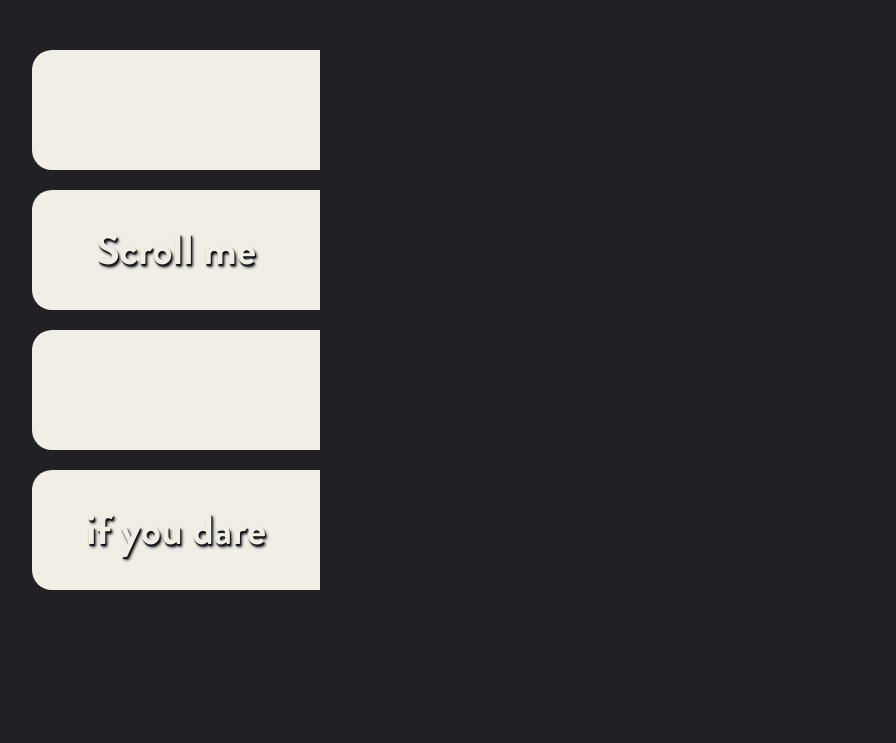
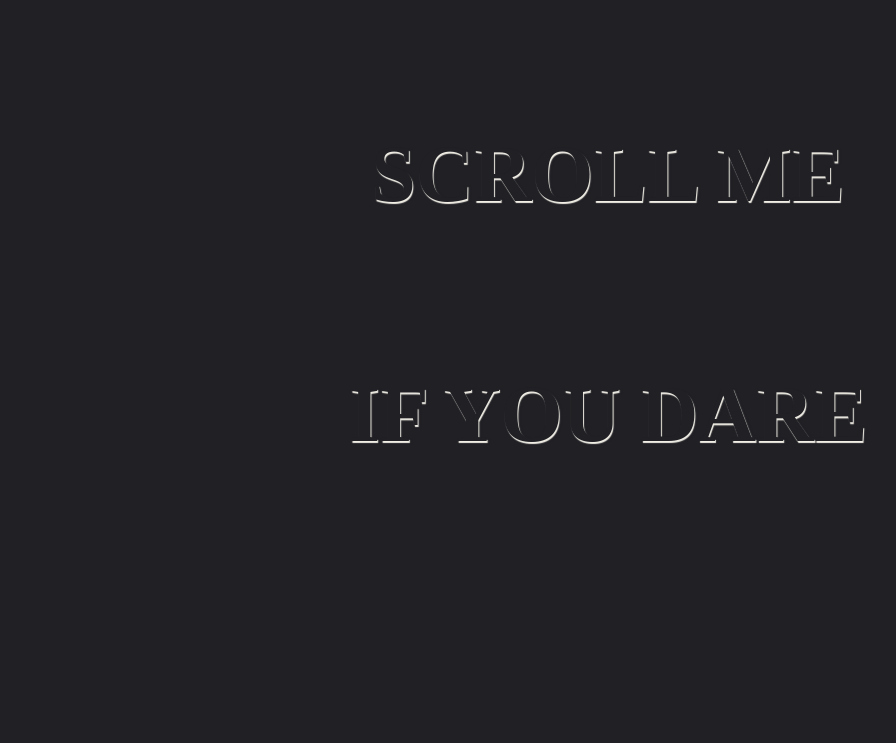
Before and after one commit to JuliaTiunova/HWlinks, a plain HTML site: page index.html in a window 1280 px wide. Shown: the top 743 px of the page, without its empty margins (32-928 px from the left). Drawn offline with Linux system fonts and the light colour scheme; files whose address does not match are found by name.

Commit message:
ribbons perfected, main title added

```diff
--- a/index.html
+++ b/index.html
@@ -10,16 +10,21 @@
     <title>Epic list</title>
   </head>
   <body>
+    <header class="header">
+      <h1 class="header__title">
+        Scroll me <br />
+        if you dare
+      </h1>
+    </header>
     <main>
       <div class="h z-11 horizontal h-1 r-1"></div>
       <div class="h z-9 horizontal h-2 r-2">
-        <h1 class="title">Scroll me</h1>
+        <h1 class="main__title">Have</h1>
       </div>
       <div class="h z-11 horizontal h-3 r-3"></div>
       <div class="h z-9 horizontal h-4 r-4">
-        <h1 class="title">if you dare</h1>
+        <h1 class="main__title">fun</h1>
       </div>
-      <br /><br /><br /><br /><br /><br /><br /><br /><br />
       <div class="h z-9 horizontal1 h-1-1 r-1">
         <a href="https://juliatiunova.github.io/resume/" target="_blank"
           >HOMEWORK 3</a
--- a/style/style.css
+++ b/style/style.css
@@ -9,6 +9,20 @@
 body {
   background-color: #212025;
 }
+.header {
+  text-align: center;
+}
+.header__title {
+  font-size: 5em;
+  text-transform: uppercase;
+  line-height: 3em;
+  color: #212025;
+  text-shadow: 1px 2px 1px #f0eee5, 2px 2px 2px #212025;
+}
+.header__title:hover {
+  color: #f0eee5;
+  text-shadow: 1px 2px 1px #141316, 2px 3px 3px #c8c8c9;
+}
 main {
   width: 90%;
   margin: 0 auto;
@@ -16,12 +30,12 @@ main {
   text-align: center;
   font-family: "Brandon", sans-serif;
 }
-.title {
+.main__title {
   font-size: 2.7em;
   color: #f0eee5;
   text-shadow: 1px 2px 1px #141316, 2px 3px 3px #212025;
 }
-.title:hover {
+.main__title:hover {
   color: #434349;
   text-shadow: 1px 2px 1px #f0eee5, 2px 2px 2px #212025;
 }
@@ -35,6 +49,9 @@ main {
   width: 25%;
   margin-bottom: 25px;
   background-color: #f0eee5;
+}
+.h-1 {
+  margin-top: 1000px;
 }
 .horizontal {
   border-radius: 20px 0 0 20px;
@@ -68,6 +85,7 @@ main {
   top: 470px;
 }
 .ribbons {
+  margin-top: 200px;
   display: flex;
   justify-content: space-around;
   padding-bottom: 1000px;
```
